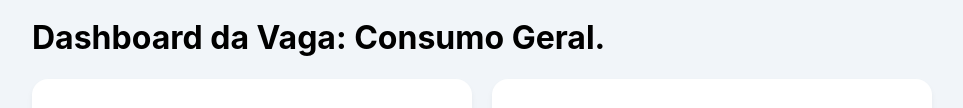
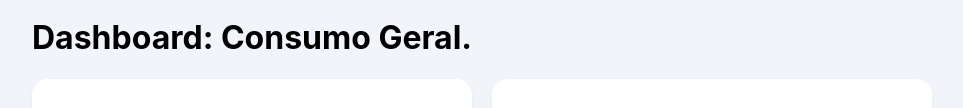
Before and after one commit to maoqchora-source/Painel-Sindico, a plain HTML site: page index.html in a window 1280 px wide. Shown: the part 355-463 px from the top of the page, without its empty margins (158-1121 px from the left). Drawn offline with Linux system fonts and the light colour scheme.

Commit message:
Update index.html

```diff
--- a/index.html
+++ b/index.html
@@ -21,7 +21,7 @@
         <img src="logo.png" alt="Logo AbrangeBox" style="max-width: 550px; height: auto;">
     </div>
 
-    <h1>Dashboard da Vaga: <span id="vaga-id">Consumo Geral.</span></h1>
+    <h1>Dashboard: <span id="vaga-id">Consumo Geral.</span></h1>
 
     <div class="stats-grid">
         <div class="card"><h3>Consumo Geral (Total)</h3><p id="total-geral">0.00 kWh</p></div>
```
